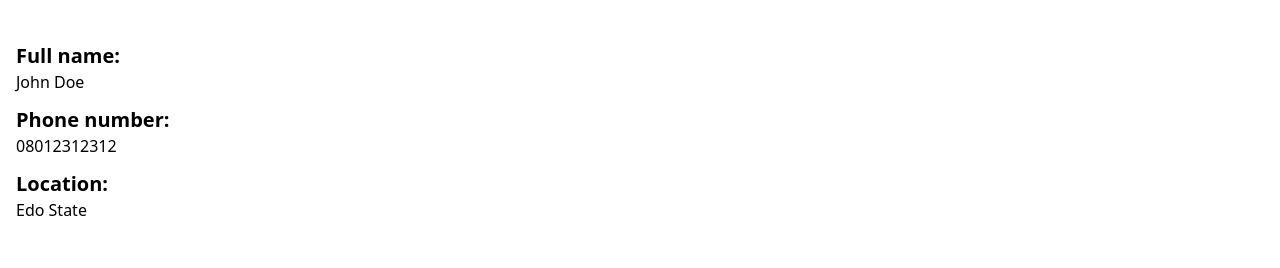
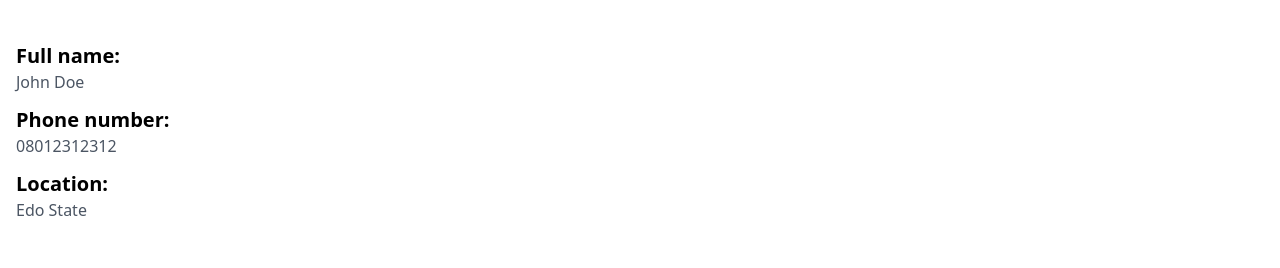
Before and after one commit to Gmedulla101/Houser, a React (Vite) app: page /profile in a window 1280 px wide. Shown: the part 294-562 px from the top of the page. Built offline with nearby package versions, Linux system fonts and the light colour scheme.

Commit message:
Small fixes to how the auth works

```diff
--- a/src/App.tsx
+++ b/src/App.tsx
@@ -3,7 +3,7 @@ import Home from './pages/Home';
 import Properties from './pages/Properties';
 import SignIn from './pages/SignIn';
 import SignUp from './pages/SignUp';
-import Dashboard from './pages/Dashboard';
+import Profile from './pages/Profile';
 import CreatePost from './pages/CreatePost';
 
 //IMPORTING REAC ROUTER COMPONENTS
@@ -16,7 +16,7 @@ const App = () => {
       <Route path="/properties" element={<Properties />} />
       <Route path="/sign-in" element={<SignIn />} />
       <Route path="/sign-up" element={<SignUp />} />
-      <Route path="/profile" element={<Dashboard />} />
+      <Route path="/profile" element={<Profile />} />
       <Route path="create-post" element={<CreatePost />} />
     </Routes>
   );
--- a/src/pages/Dashboard.tsx
+++ b/src/pages/Profile.tsx
@@ -1,7 +1,18 @@
 import Header from '../components/Header';
 import Footer from '../components/Footer';
+import { useGlobalContext } from '../context/userContext';
+import { useNavigate } from 'react-router-dom';
 
 const Dashboard = () => {
+  const navigate = useNavigate();
+  const { setIsSignedIn } = useGlobalContext();
+
+  const logout = () => {
+    localStorage.clear();
+    setIsSignedIn(false);
+    navigate('/');
+  };
+
   return (
     <>
       <Header />
@@ -28,22 +39,25 @@ const Dashboard = () => {
         <div className="basicDetails mt-12 flex flex-col gap-3">
           <span>
             <p className="text-xl font-semibold">Full name:</p>
-            <p> John Doe </p>
+            <p className="text-gray-600"> John Doe </p>
           </span>
 
           <span>
             <p className="text-xl font-semibold">Phone number:</p>
-            <p> 08012312312 </p>
+            <p className="text-gray-600"> 08012312312 </p>
           </span>
 
           <span>
             <p className="text-xl font-semibold">Location:</p>
-            <p> Edo State </p>
+            <p className="text-gray-600"> Edo State </p>
           </span>
         </div>
 
         <div className="logout flex justify-center">
-          <button className="block text-sm text-center px-2 py-3 my-12 w-64  rounded-md bg-blue-600 text-white hover:scale-110 transition active:bg-blue-800 lg:px-6 lg:py-3">
+          <button
+            onClick={logout}
+            className="block text-sm text-center px-2 py-3 my-12 w-64  rounded-md bg-blue-600 text-white hover:scale-110 transition active:bg-blue-800 lg:px-6 lg:py-3"
+          >
             Logout
           </button>
         </div>
--- a/src/pages/SignIn.tsx
+++ b/src/pages/SignIn.tsx
@@ -1,6 +1,7 @@
 import { useState } from 'react';
 import axios from 'axios';
 import { useNavigate } from 'react-router-dom';
+import { useGlobalContext } from '../context/userContext';
 
 import Header from '../components/Header';
 import Footer from '../components/Footer';
@@ -10,6 +11,7 @@ import home from '../assets/home.png';
 
 const SignIn = () => {
   const navigate = useNavigate();
+  const { setIsSignedIn } = useGlobalContext();
 
   const [form, setForm] = useState({
     email: '',
@@ -44,6 +46,7 @@ const SignIn = () => {
       );
       const userToken = data.data.token;
       localStorage.setItem('user', JSON.stringify(userToken));
+      setIsSignedIn(true);
       navigate('/');
     } catch (error: any) {
       console.error(error);
--- a/src/pages/SignUp.tsx
+++ b/src/pages/SignUp.tsx
@@ -1,6 +1,7 @@
 import { useState } from 'react';
 import axios from 'axios';
 import { useNavigate } from 'react-router-dom';
+import { useGlobalContext } from '../context/userContext';
 
 import Header from '../components/Header';
 import Footer from '../components/Footer';
@@ -10,6 +11,8 @@ import home from '../assets/home.png';
 
 const SignUp = () => {
   const navigate = useNavigate();
+  const { setIsSignedIn } = useGlobalContext();
+
   const [form, setForm] = useState({
     username: '',
     email: '',
@@ -50,6 +53,7 @@ const SignUp = () => {
       );
       const userToken = data.data.token;
       localStorage.setItem('user', JSON.stringify(userToken));
+      setIsSignedIn(true);
       navigate('/');
     } catch (error: any) {
       console.error(error);
```
